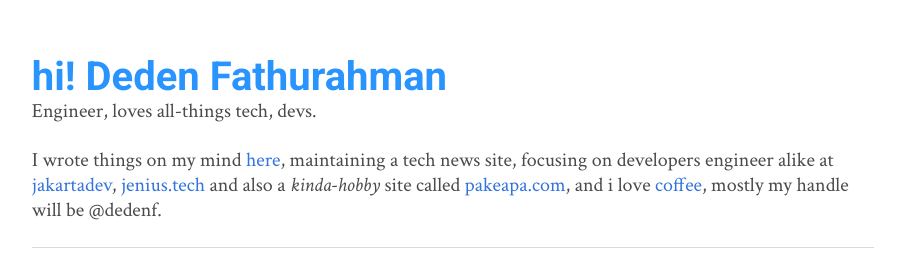
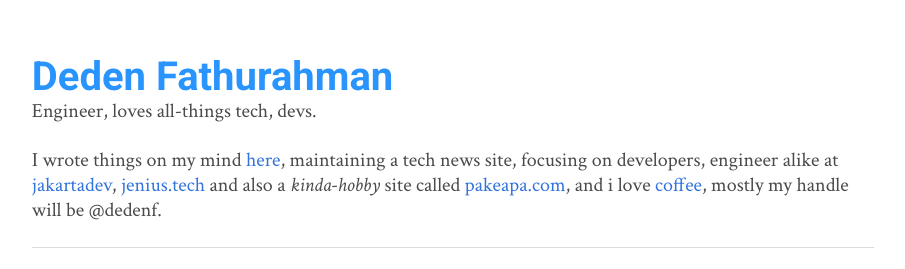
Before and after one commit to dedenf/pages, a plain HTML site: page index.html in a window 1280 px wide. Shown: the part 104-373 px from the top of the page, without its empty margins (187-1092 px from the left). Drawn offline with Linux system fonts and the light colour scheme.

Commit message:
update boxy

```diff
--- a/index.html
+++ b/index.html
@@ -31,13 +31,13 @@
     <div class="hero-body">
         <div class="container main">
         <h1 class="title">
-            hi! Deden Fathurahman
+            Deden Fathurahman
         </h1>
         <h2 class="subtitle">
             Engineer, loves all-things tech, devs.
         </h2>
         <h4 class="subtitle">
-            I wrote things on my mind <a href="https://notes.dedenf.com/">here</a>, maintaining a tech news site, focusing on developers engineer alike at <a href="https://jakartadev.org">jakartadev</a>, <a href="https://jenius.tech/">jenius.tech</a>
+            I wrote things on my mind <a href="https://notes.dedenf.com/">here</a>, maintaining a tech news site, focusing on developers, engineer alike at <a href="https://jakartadev.org">jakartadev</a>, <a href="https://jenius.tech/">jenius.tech</a>
             and also a <em>kinda-hobby</em> site called <a href="https://pakeapa.com/">pakeapa.com</a>, and i love <a href="https://epicoffee.com">coffee</a>, mostly my handle will be @dedenf.
         </h4>
         <hr>
@@ -62,7 +62,6 @@
 
     ga('create', 'UA-38299976-1', 'auto');
     ga('send', 'pageview');
-
 </script>
 
 </body>
```
